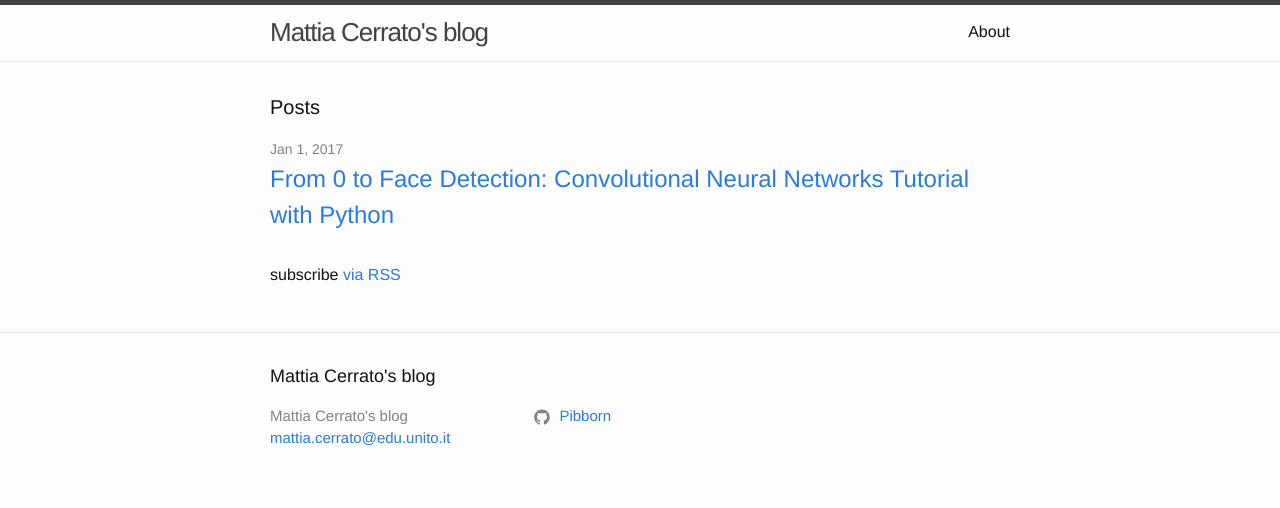
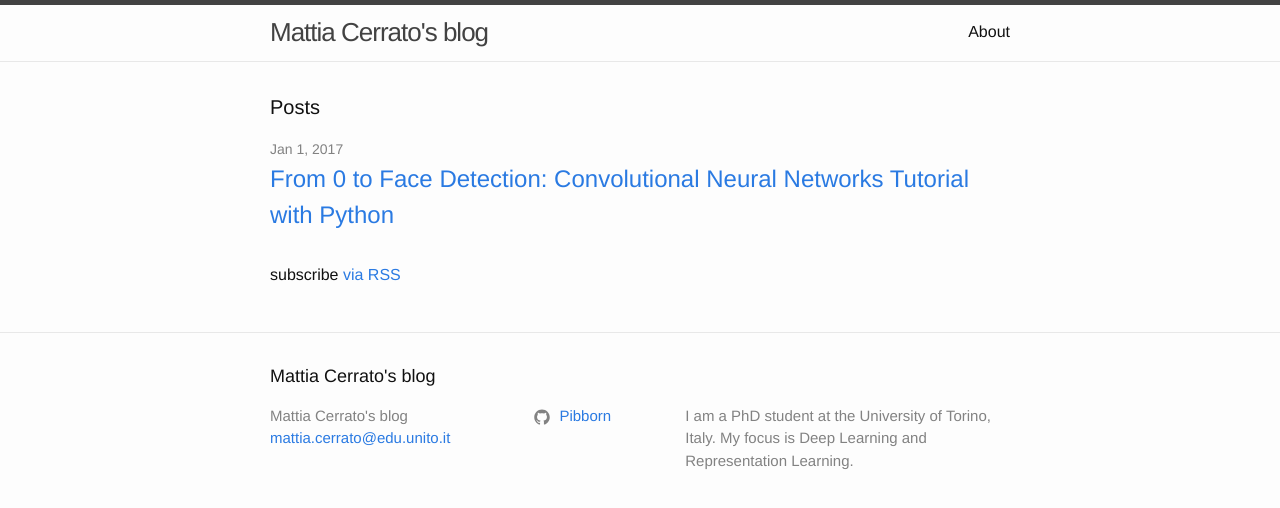
Before and after one commit to Pibborn/Pibborn.github.io, a Jekyll site: the page built from blog/index.md, in a window 1280 px wide. Shown: the top 508 px of the page. Built offline with Jekyll 4.4.1, drawn with Linux system fonts in a browser that asks for light colours.

Commit message:
_config.yml: Add description

```diff
--- a/_config.yml
+++ b/_config.yml
@@ -16,6 +16,8 @@
 title: Mattia Cerrato's blog
 email: mattia.cerrato@edu.unito.it
 description: > # this means to ignore newlines until "baseurl:"
+    I am a PhD student at the University of Torino, Italy. My focus is Deep Learning and
+    Representation Learning.
 baseurl: "" # the subpath of your site, e.g. /blog
 url: "" # the base hostname & protocol for your site, e.g. http://example.com
 twitter_username:
```
